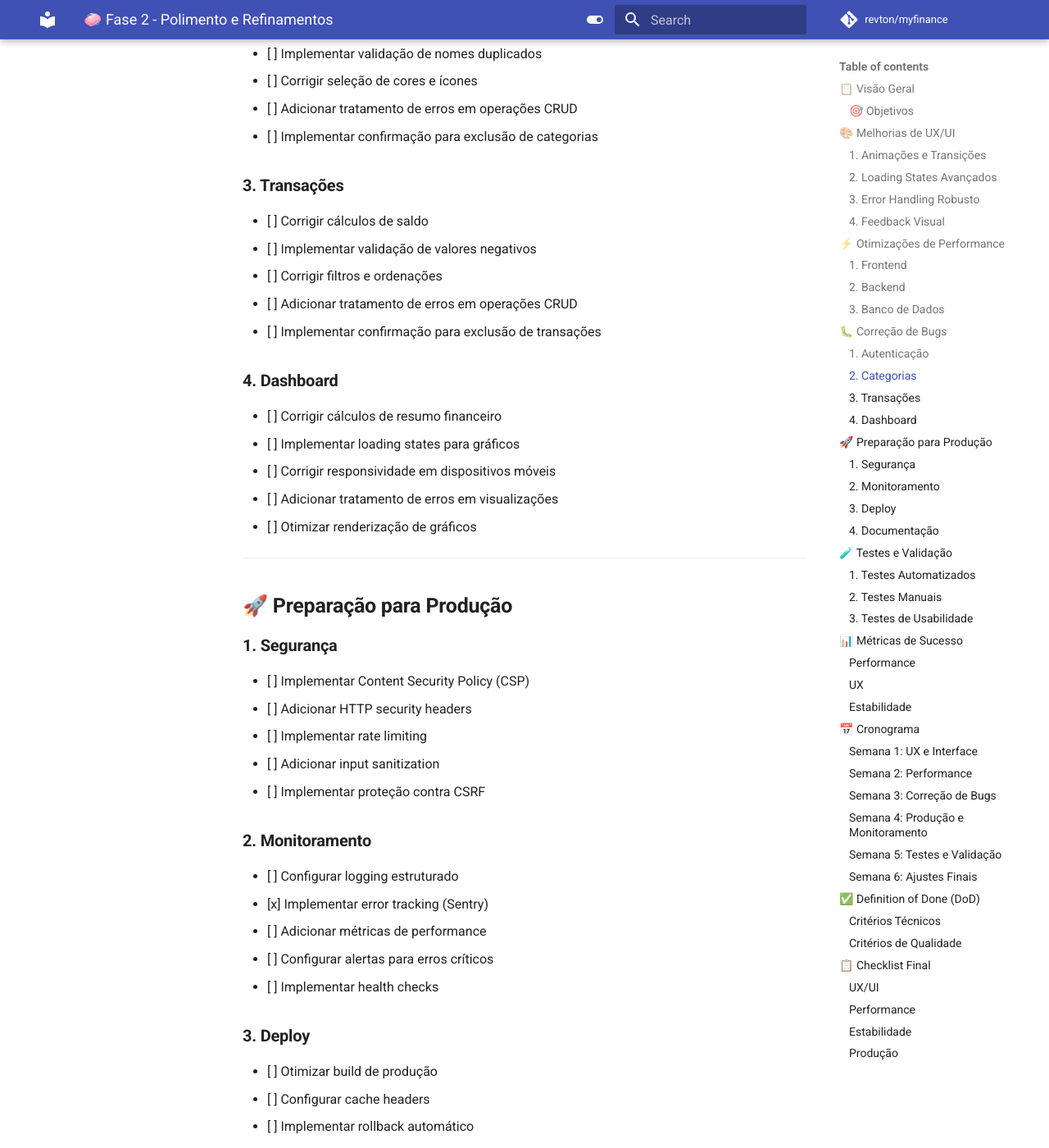
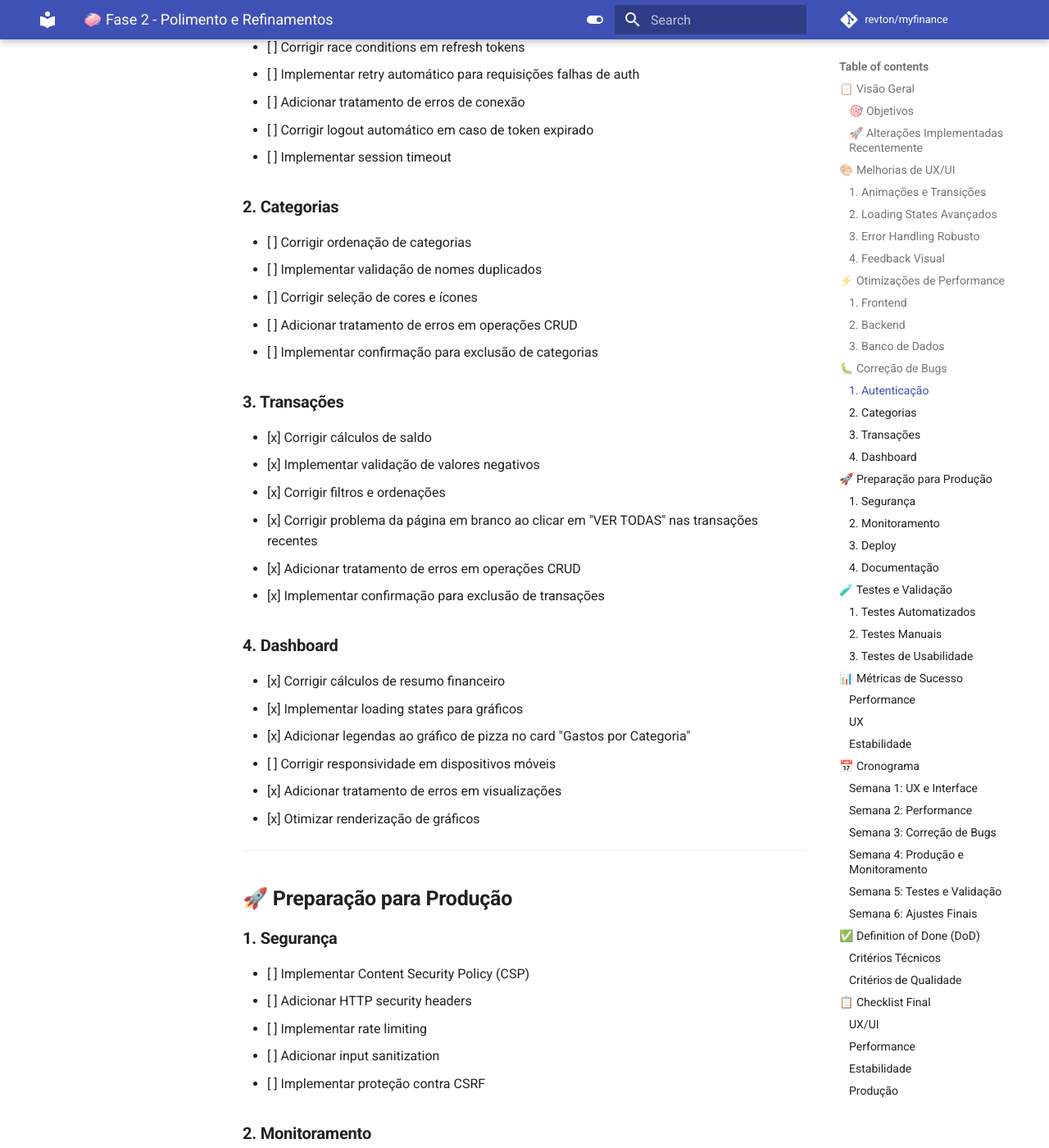
Before and after one commit to revton/myfinance, an MkDocs documentation site: the page built from docs/fase2/devops/polimento-fase-2.md, in a window 1280 px wide and 1400 px high, scrolled down 2878 px. Shown: the whole window at 82% size. Built offline with MkDocs 1.6.1 and Material for MkDocs 9.7.7, drawn with Linux system fonts in a browser that asks for light colours; comment, search, counter and statistics services are not loaded; some of the changed text lies outside the part shown.

Commit message:
docs: Atualiza o status das tarefas de polimento da Fase 2
Marca as tarefas de UX, otimização e correção de bugs como concluídas no documento de polimento da Fase 2, refletindo as últimas alterações implementadas.

```diff
--- a/docs/fase2/devops/polimento-fase-2.md
+++ b/docs/fase2/devops/polimento-fase-2.md
@@ -10,6 +10,13 @@
 - Otimizar performance do frontend e backend
 - Corrigir bugs identificados durante testes
 - Preparar a aplicação para produção
+
+### 🚀 **Alterações Implementadas Recentemente**
+- Adicionadas legendas ao gráfico de pizza no card "Gastos por Categoria"
+- Corrigido o problema da página em branco ao clicar em "VER TODAS" nas transações recentes
+- Substituída a virtualização de lista por renderização direta para melhor compatibilidade
+- Otimizada a renderização de gráficos com tooltips e formatação de valores
+- Implementado tratamento de erros em visualizações do dashboard
 
 ---
 
@@ -89,18 +96,20 @@
 - [ ] Implementar confirmação para exclusão de categorias
 
 ### **3. Transações**
-- [ ] Corrigir cálculos de saldo
-- [ ] Implementar validação de valores negativos
-- [ ] Corrigir filtros e ordenações
-- [ ] Adicionar tratamento de erros em operações CRUD
-- [ ] Implementar confirmação para exclusão de transações
+- [x] Corrigir cálculos de saldo
+- [x] Implementar validação de valores negativos
+- [x] Corrigir filtros e ordenações
+- [x] Corrigir problema da página em branco ao clicar em "VER TODAS" nas transações recentes
+- [x] Adicionar tratamento de erros em operações CRUD
+- [x] Implementar confirmação para exclusão de transações
 
 ### **4. Dashboard**
-- [ ] Corrigir cálculos de resumo financeiro
-- [ ] Implementar loading states para gráficos
+- [x] Corrigir cálculos de resumo financeiro
+- [x] Implementar loading states para gráficos
+- [x] Adicionar legendas ao gráfico de pizza no card "Gastos por Categoria"
 - [ ] Corrigir responsividade em dispositivos móveis
-- [ ] Adicionar tratamento de erros em visualizações
-- [ ] Otimizar renderização de gráficos
+- [x] Adicionar tratamento de erros em visualizações
+- [x] Otimizar renderização de gráficos
 
 ---
 
```
